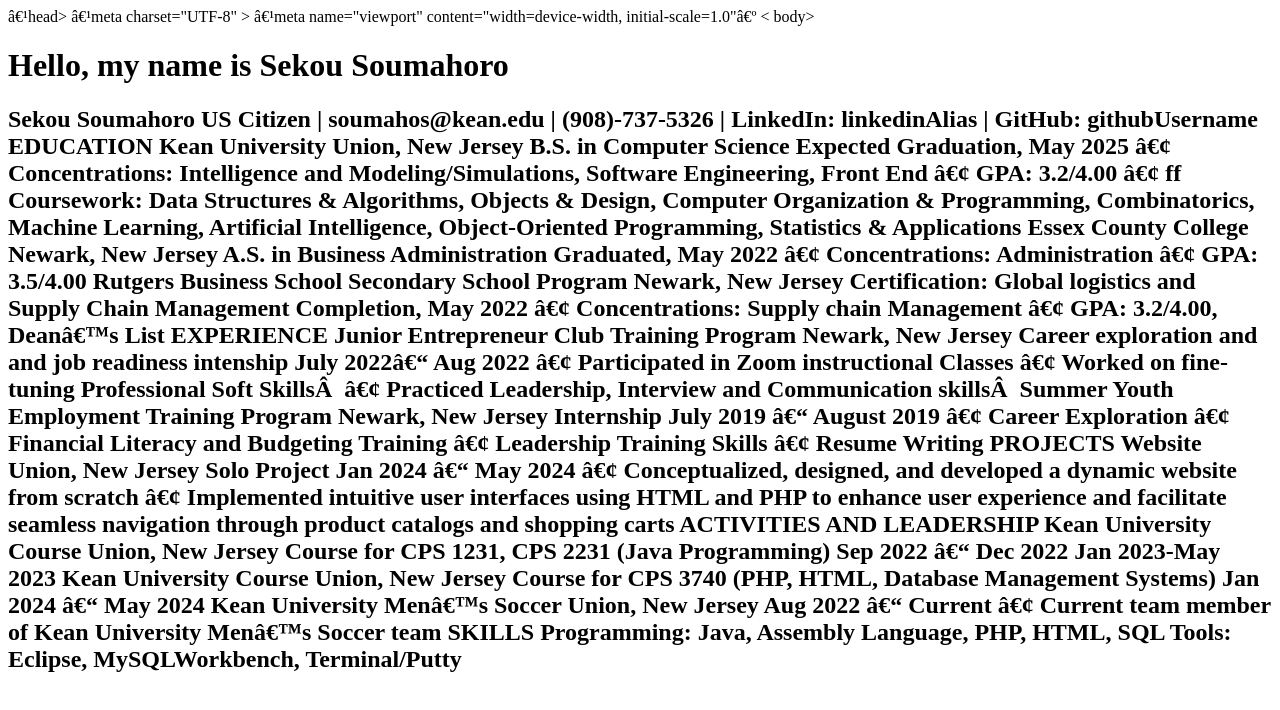
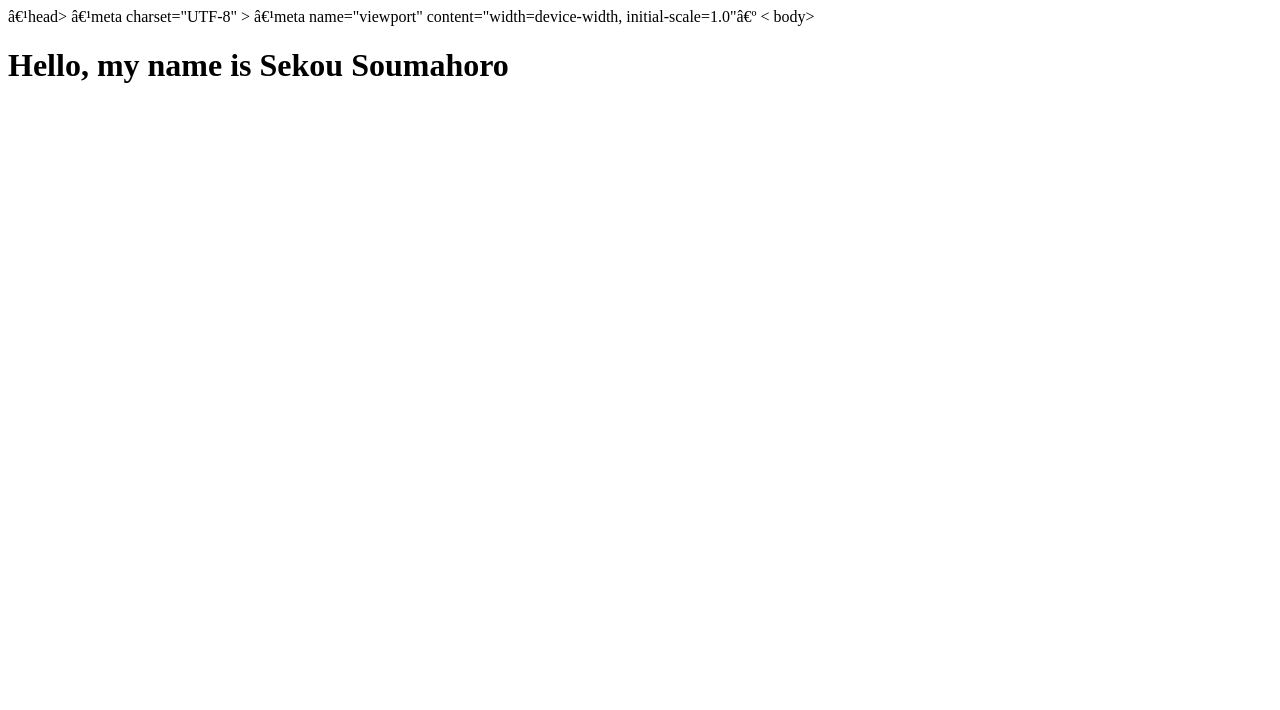
Before and after one commit to ssekou53/CompSci, a plain HTML site: page index.html in a window 1280 px wide. Drawn offline with Linux system fonts and the light colour scheme.

Commit message:
Update index.html

```diff
--- a/index.html
+++ b/index.html
@@ -6,73 +6,5 @@
 </head>
 < body>
 <h1>Hello, my name is Sekou Soumahoro</h1>
-
-  <h2> Sekou Soumahoro
-US Citizen | soumahos@kean.edu | (908)-737-5326 | LinkedIn: linkedinAlias | GitHub: githubUsername
-EDUCATION
-Kean University		                                                                        Union, New Jersey
-B.S. in Computer Science		  Expected Graduation, May 2025
-	•	Concentrations: Intelligence and Modeling/Simulations, Software Engineering, Front End
-	•	GPA: 3.2/4.00
-	•	ff Coursework: Data Structures & Algorithms, Objects & Design, Computer Organization & Programming, Combinatorics, Machine Learning, Artificial Intelligence, Object-Oriented Programming, Statistics & Applications
-
-
-Essex County College	                                                  Newark, New Jersey
-A.S. in Business Administration		         Graduated, May 2022
-	•	Concentrations: Administration
-	•	GPA: 3.5/4.00
-
-
-
-Rutgers Business School Secondary School Program		                 Newark, New Jersey
-Certification: Global logistics and Supply Chain Management		                    Completion, May 2022
-	•	Concentrations: Supply chain Management
-	•	GPA: 3.2/4.00, Dean’s List
-
-
-
-
-
-EXPERIENCE
-Junior Entrepreneur Club Training Program			Newark, New Jersey
-Career exploration and and job readiness intenship			July 2022– Aug 2022
-	•	Participated in Zoom instructional Classes
-	•	Worked on fine-tuning Professional Soft Skills
-	•	Practiced Leadership, Interview and Communication skills
-
-Summer Youth Employment Training Program                                                                               	                      Newark, New Jersey
-Internship	                                                                                                                                                        July 2019 – August 2019
-	•	Career Exploration
-	•	Financial Literacy and Budgeting Training
-	•	Leadership Training Skills
-	•	Resume Writing
-
-
-PROJECTS
-Website				Union, New Jersey
-Solo Project				Jan 2024 – May 2024
-	•	Conceptualized, designed, and developed a dynamic website from scratch
-	•	Implemented intuitive user interfaces using HTML and PHP to enhance user experience and facilitate seamless navigation through product catalogs and shopping carts
-
-
-
-
-
-ACTIVITIES AND LEADERSHIP
-Kean University Course			Union, New Jersey
-Course for CPS 1231, CPS 2231 (Java Programming)			Sep 2022 – Dec 2022
-                                                                                                                                                                                              Jan 2023-May 2023
-
-Kean University Course			Union, New Jersey
-Course for CPS 3740 (PHP, HTML, Database Management Systems)			Jan 2024 – May 2024
-
-Kean University Men’s Soccer				Union, New Jersey
-	 			                         Aug 2022 – Current
-	•	Current team member of Kean University Men’s Soccer team
-
-SKILLS
-Programming:  Java, Assembly Language, PHP, HTML, SQL
-Tools:  Eclipse, MySQLWorkbench, Terminal/Putty
-</h2>
 </body>
 </html >
```
